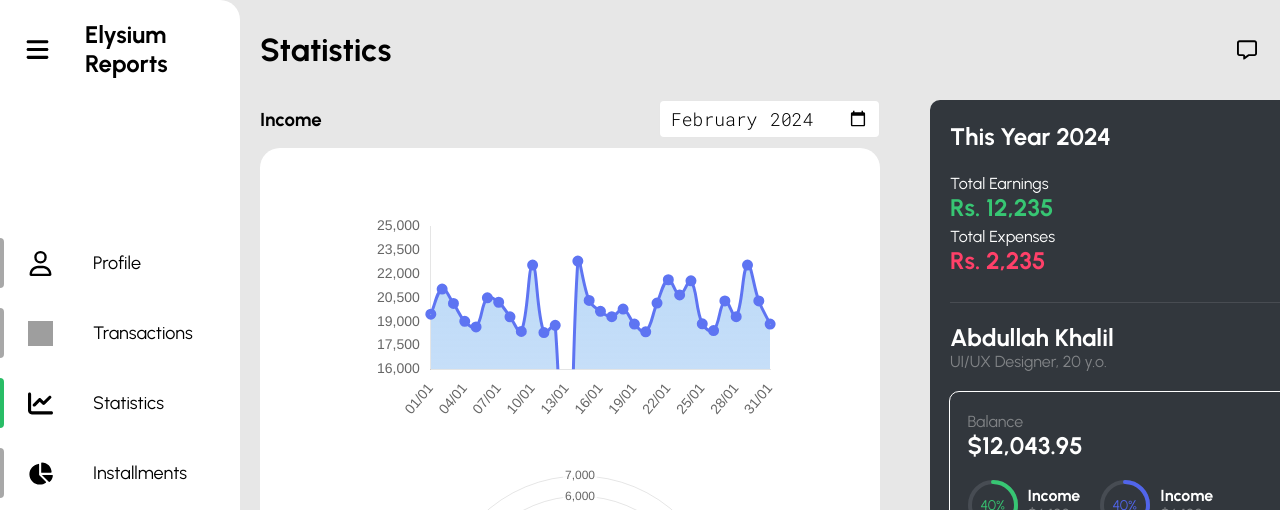
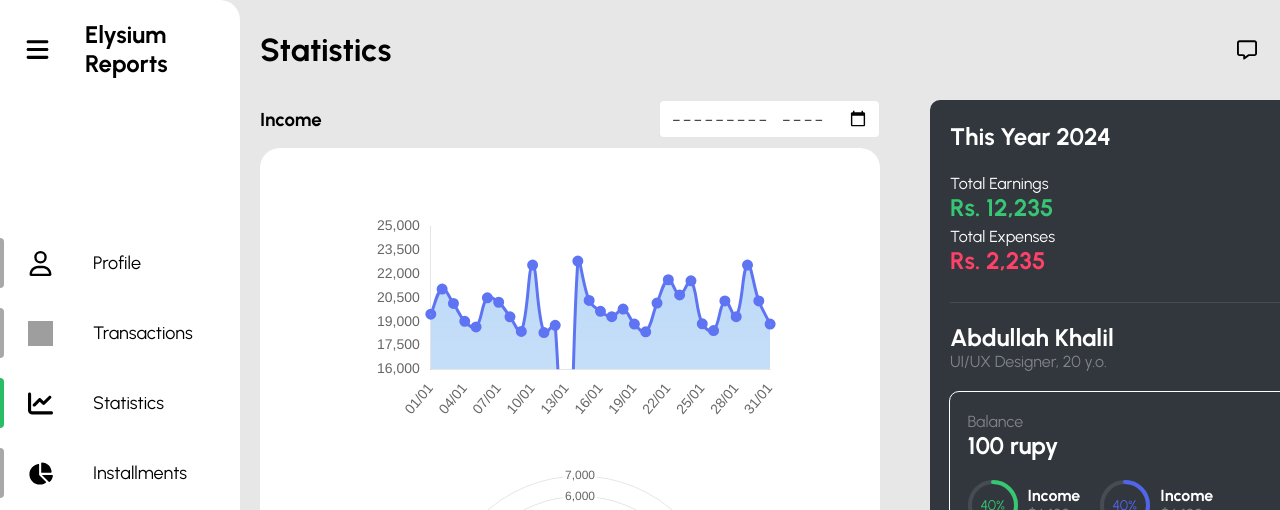
Before and after one commit to Abdullah-Khalil123/Elysium-Reports, a React (Vite) app: page /Statistics in a window 1280 px wide. Shown: the top 510 px of the page. Built offline with nearby package versions, Linux system fonts and the light colour scheme; grey boxes are pictures that could not be loaded.

Commit message:
minor tweeks

```diff
--- a/src/Components/ActiveComponents/SideInfo.tsx
+++ b/src/Components/ActiveComponents/SideInfo.tsx
@@ -22,7 +22,7 @@ const SideInfo = () => {
       <div className="section3">
         <div className="sec3-margin">
           <p>Balance</p>
-          <h2>$12,043.95</h2>
+          <h2>100 rupy</h2>
           <div className="inoutcome">
             <IOutCome color={"rgb(55, 198, 115)"} />
             <IOutCome color={"rgb(81, 101, 235)"} />
--- a/src/Components/Pages/Charts.tsx
+++ b/src/Components/Pages/Charts.tsx
@@ -1,22 +1,54 @@
+import { useEffect, useRef, useState } from "react";
 import "../../Styles/charts.css";
 import ExpenseTable from "../ExpenseTable";
 import Graph from "../LineGraph";
 
-function getMonthYear() {
-  const currentDate = new Date();
-  const month = currentDate.getMonth() + 1;
-  const year = currentDate.getFullYear();
+// function getMonthYear() {
+//   const currentDate = new Date();
+//   const month = currentDate.getMonth() + 1;
+//   const year = currentDate.getFullYear();
 
-  const monthYear = year + "-" + (month < 10 ? "0" : "") + month; // Add leading zero if needed
-  return monthYear;
-}
+//   const monthYear = year + "-" + month;
+//   return monthYear;
+// }
 
 const Charts = () => {
+  const [monthlyData, setmonthlyData] = useState({
+    id: 0,
+    year: "",
+    month: "",
+    day: "",
+    rent_amount: 0,
+    pkr: 1,
+  });
+
+  const [selectedMonth, setselectedMonth] = useState("");
+
+  function handleMonthSelection(event: any) {
+    setselectedMonth(event.target.value);
+  }
+  useEffect(() => {
+    async function getMonthlyData() {
+      const uri = "/api/Statistics/" + selectedMonth;
+      const response = await fetch(uri);
+      try {
+        if (!response.ok) {
+          throw new Error("Error Receiving response : " + response.status);
+        }
+        const responseData = await response.json();
+        setmonthlyData(responseData);
+        console.log(responseData); //DEBUG PURPOSE CONSOLE LOG
+      } catch (err) {
+        console.log("Error Receiving Statistics Data : " + err);
+      }
+    }
+    if (selectedMonth != "") getMonthlyData();
+  }, [selectedMonth]);
   return (
     <div className="charts">
       <div className="filters">
         <h3>Income</h3>
-        <input type="month" value={getMonthYear()} min={"2022-01"} />
+        <input type="month" min={"2022-01"} onChange={handleMonthSelection} />
       </div>
       <div className="Chart">
         <Graph />
```
